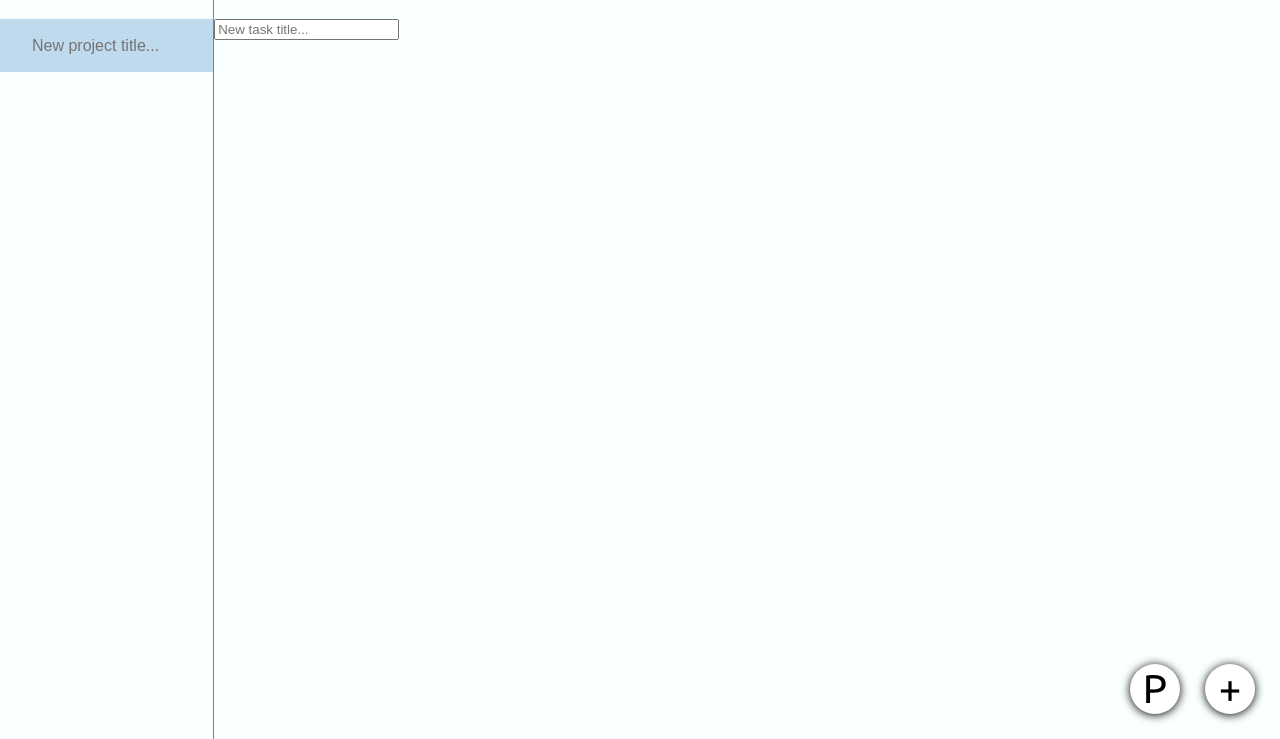
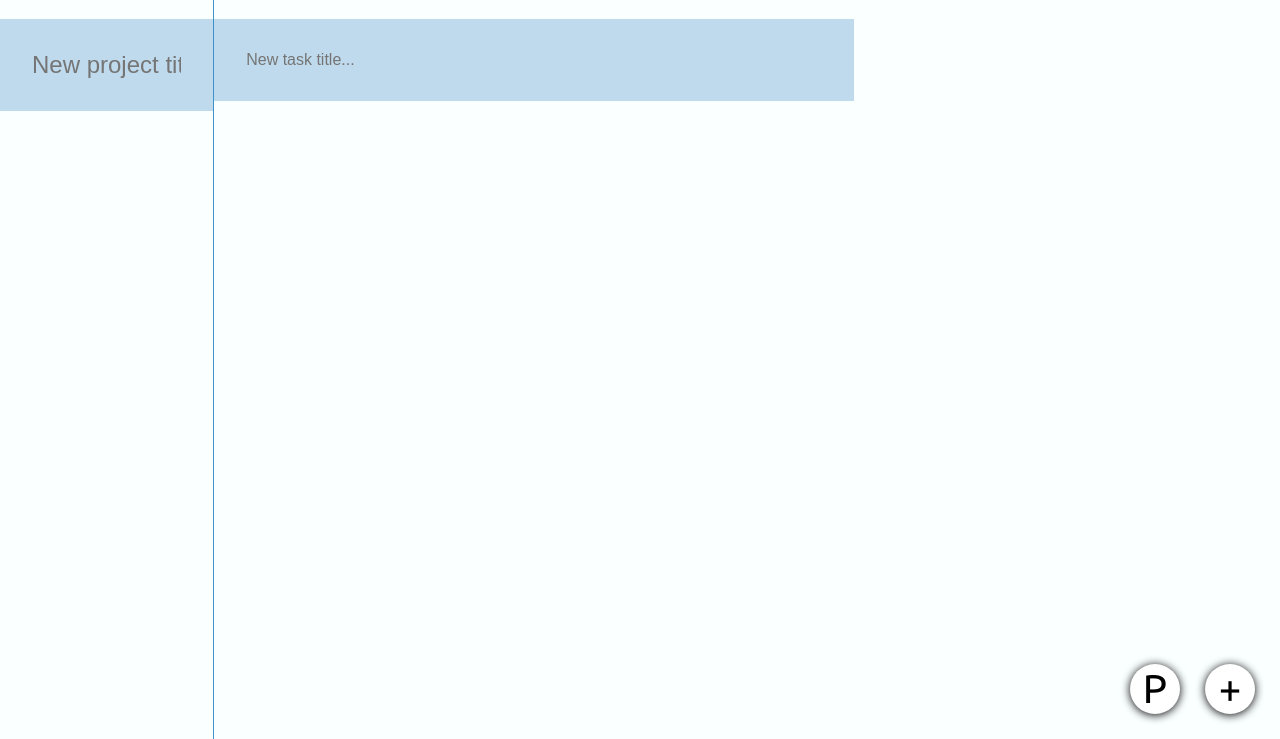
Before and after one commit to lexolf/todo-list, a plain HTML site: page index.html in a window 1280 px wide. Shown: the part 61-800 px from the top of the page. Drawn offline with Linux system fonts and the light colour scheme.

Commit message:
Style inputs

```diff
--- a/style.css
+++ b/style.css
@@ -29,13 +29,13 @@ body {
 }
 
 #projects-input {
-    font-size: 1em;
-    height: 2em;
+    font-size: 1.5rem;
     background-color: #bfdaec;
     border: none;
     outline: none;
-    padding: 5% 5% 5% 15%;
-    width: 80%;
+    box-sizing: border-box;
+    padding: 2rem;
+    width: 100%;
 }
 
 #tasks-pane {
@@ -48,6 +48,28 @@ body {
     padding-left: 1em;
     text-transform: capitalize;
 }
+
+#tasks-input {
+    font-size: 1rem;
+    background-color: #bfdaec;
+    border: none;
+    outline: none;
+    box-sizing: border-box;
+    padding: 2rem;
+    width: 100%;
+}
+
+/* Tasks list */
+
+.task {
+    padding: 2em;
+}
+
+.task:hover {
+    background-color: #daffff;
+}
+
+/* Detail panel */
 
 #details-pane {
     flex: 2 0 0;
@@ -94,13 +116,3 @@ body {
     user-select: none;
     cursor: pointer;
 }
-
-/* The look of tasks list */
-
-.task {
-    padding: 2em;
-}
-
-.task:hover {
-    background-color: #daffff;
-}
```
